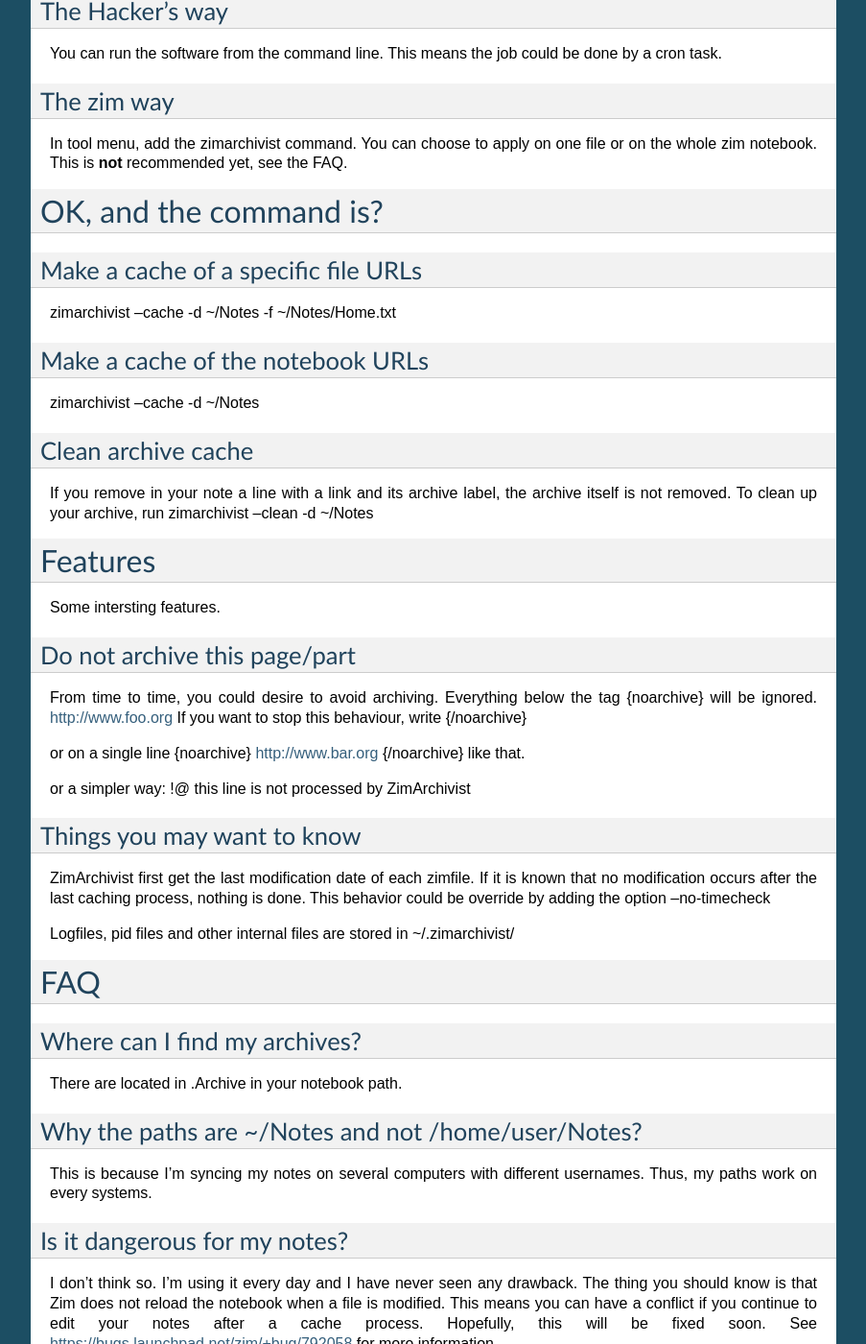
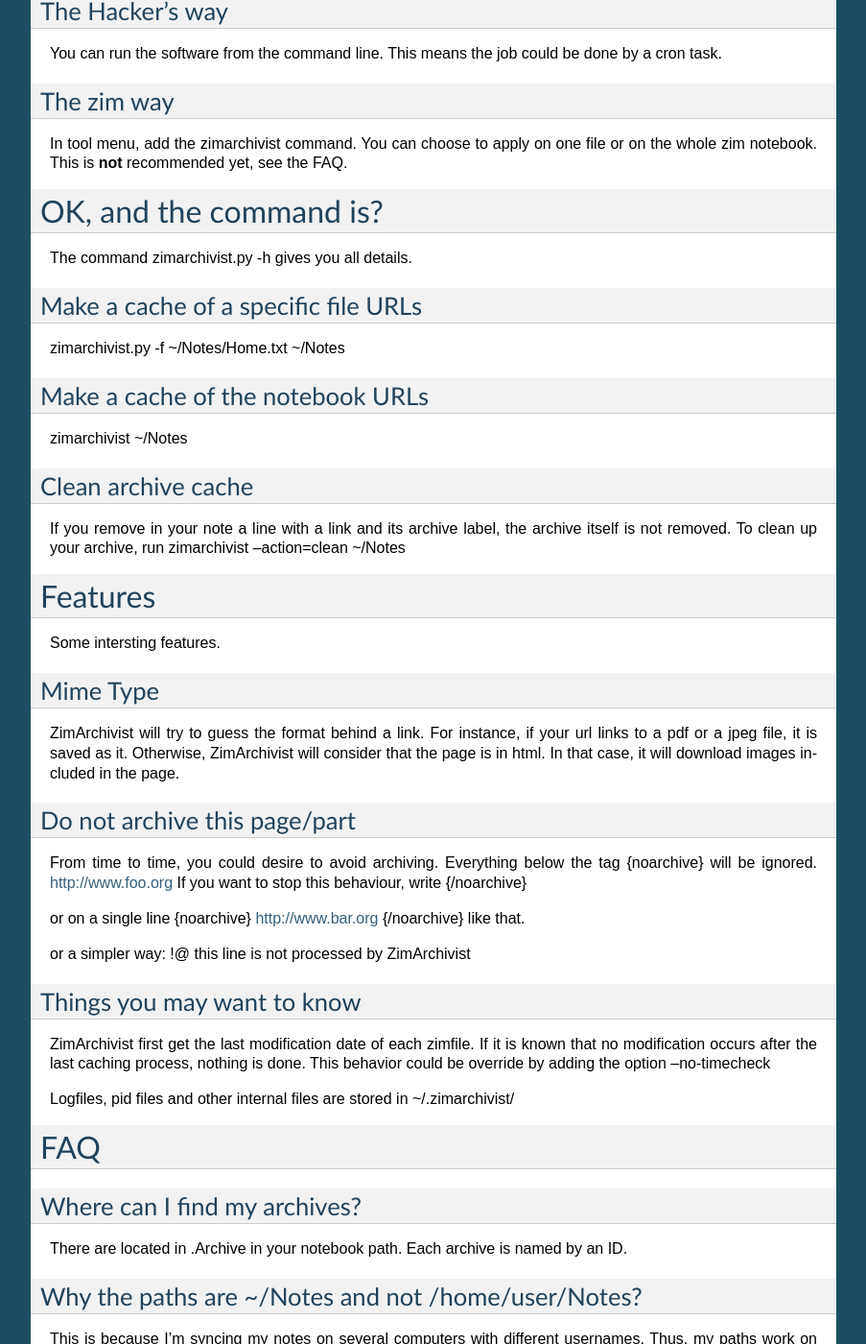
Before and after one commit to DarioGT/ZimArchivist, a Sphinx documentation site: the page built from doc/index.rst, in a window 1280 px wide and 1400 px high, scrolled down 676 px. Shown: the whole window at 96% size, without its empty margins (198-1101 px from the left). Built offline with Sphinx 7.4.7, drawn with Linux system fonts in a browser that asks for light colours; formulas are drawn with MathJax 3.

Commit message:
doc update

```diff
--- a/doc/index.rst
+++ b/doc/index.rst
@@ -50,26 +50,35 @@
 
 OK, and the command is?
 =======================
+The command
+zimarchivist.py -h
+gives you all details.
 
 Make a cache of a specific file URLs
 -------------------------------------
-zimarchivist --cache -d ~/Notes -f ~/Notes/Home.txt
+zimarchivist.py -f ~/Notes/Home.txt ~/Notes
 
 Make a cache of the notebook URLs
 ---------------------------------
-zimarchivist --cache -d ~/Notes
+zimarchivist ~/Notes
 
 
 Clean archive cache
 -------------------
 If you remove in your note a line with a link and its archive label, the archive itself is not removed.
 To clean up your archive, run
-zimarchivist --clean -d ~/Notes
+zimarchivist --action=clean ~/Notes
 
 
 Features
 ========
 Some intersting features.
+
+Mime Type
+--------
+ZimArchivist will try to guess the format behind a link.
+For instance, if your url links to a pdf or a jpeg file, it is saved as it.
+Otherwise, ZimArchivist will consider that the page is in html. In that case, it will download images included in the page.
 
 Do not archive this page/part
 -----------------------------
@@ -101,6 +110,7 @@
 Where can I find my archives?
 -----------------------------
 There are located in .Archive in your notebook path.
+Each archive is named by an ID.
 
 Why the paths are ~/Notes and not /home/user/Notes?
 -----------------------------------------------------
```
Also changed, not shown: 1 other file.
